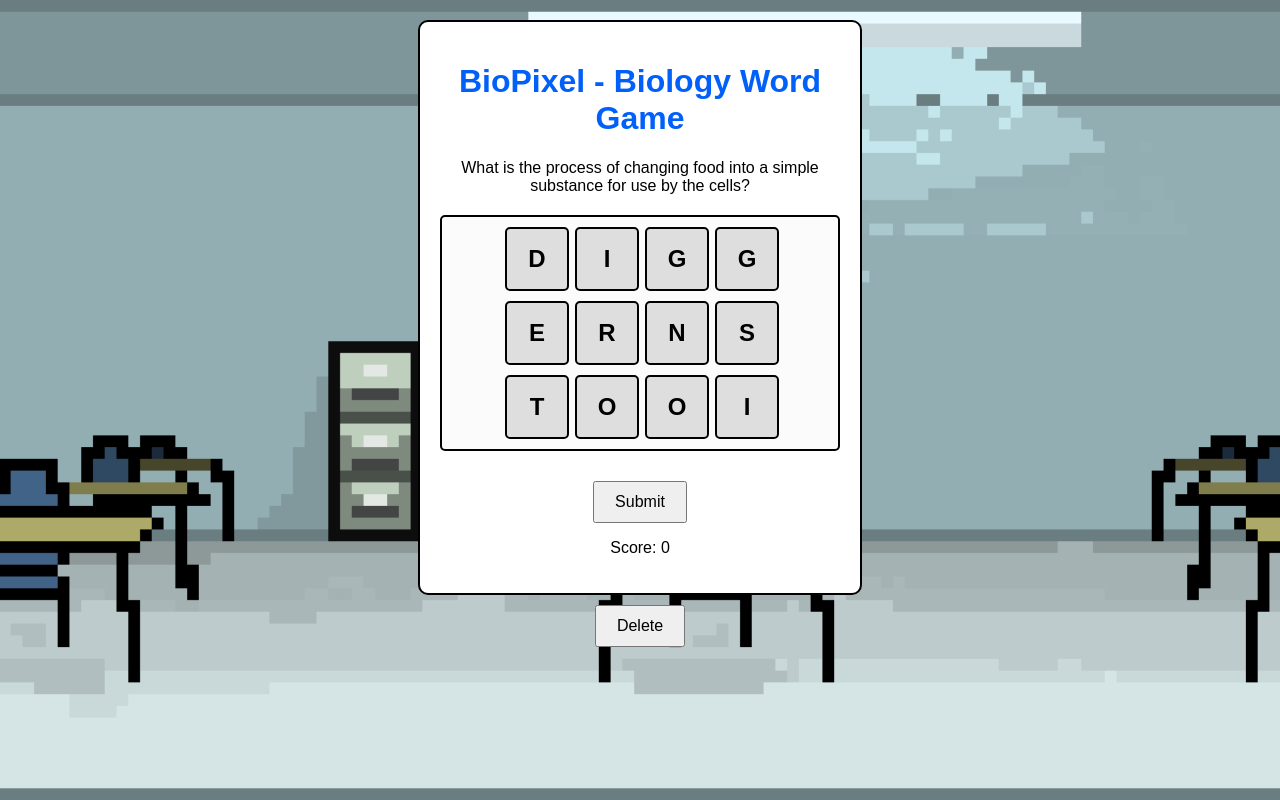
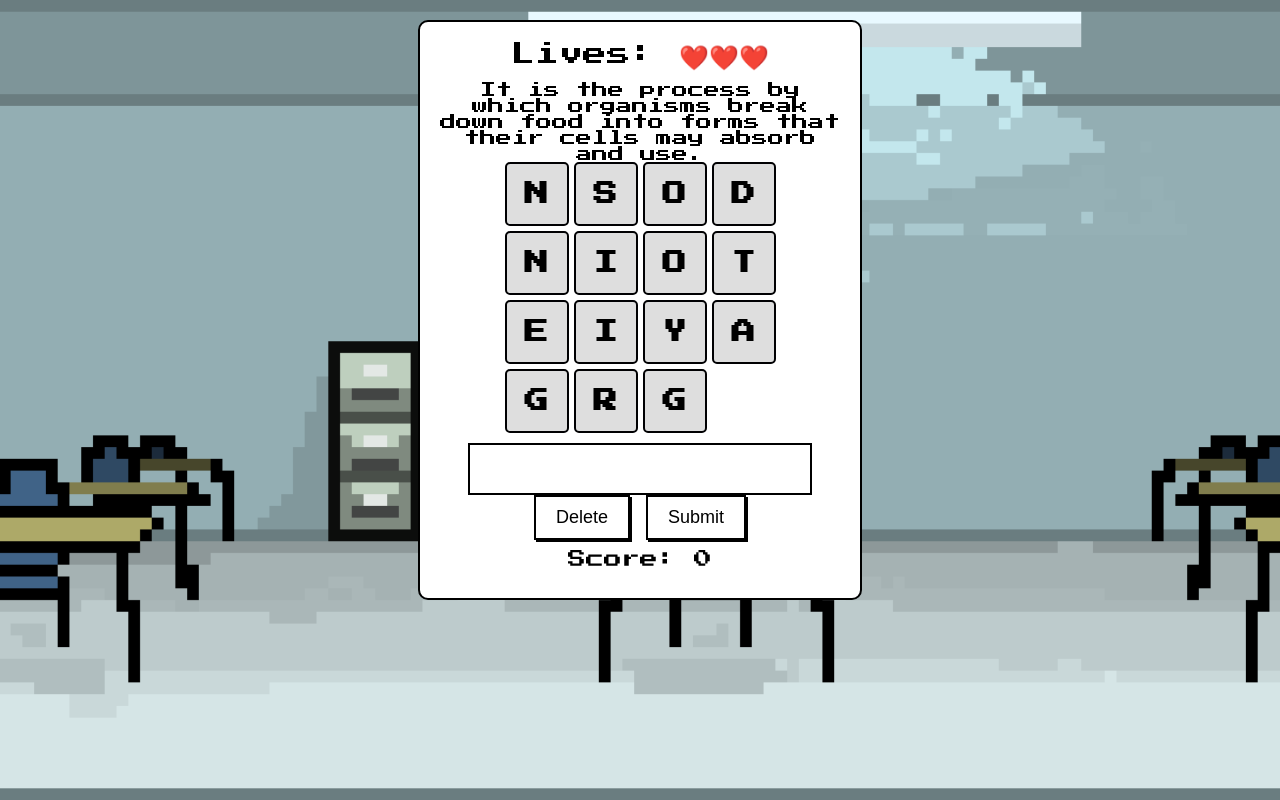
Before and after one commit to dorengggggggggggg/BioPixel-Game, a plain HTML site: page index.html in a window 1280 px wide. Both pictures are taken after a click on the button "Start Game". Drawn offline with Linux system fonts and the light colour scheme.

Commit message:
Updated HTML, CSS, and JS files

```diff
--- a/index.html
+++ b/index.html
@@ -3,40 +3,35 @@
 <head>
     <meta charset="UTF-8">
     <meta name="viewport" content="width=device-width, initial-scale=1.0">
-    <title>BioPixel - Biology Word Game</title>
+    <title>BioPixel</title>
     <link rel="stylesheet" href="style.css">
+    <link href="https://fonts.googleapis.com/css2?family=Press+Start+2P&display=swap" rel="stylesheet">
 </head>
 <body>
-    <div id="game-container">
-        <h1>BioPixel - Biology Word Game</h1>
-        <p id="question">Click letters to form the correct word:</p>
-        <div id="letter-grid"></div>
-        <p id="selected-word"></p>
-        <button onclick="submitAnswer()">Submit</button>
-        <p id="feedback"></p>
-        <p>Score: <span id="score">0</span></p>
-    </div>
-    <script src="script.js"></script>
-</body>
-</html>
-<body>
-    <!-- Start Screen -->
-    <div id="start-screen">
-        <h1>Welcome to BioPixel!</h1>
-        <button onclick="startGame()">Start Game</button>
+    <!-- Welcome Screen -->
+    <div id="welcome-container">
+        <h1>Welcome to BioPixel</h1>
+        <button id="start-button">Start Game</button>
     </div>
 
-    <!-- Game Container (Initially Hidden) -->
-    <div id="game-container">
-        <h1>BioPixel - Biology Word Game</h1>
-        <p id="question">Click letters to form the correct word:</p>
+    <!-- Game Screen -->
+    <div id="game-container" style="display: none;">
+        <div id="lives-container">❤️❤️❤️</div>
+        <div id="question"></div>
         <div id="letter-grid"></div>
-        <p id="selected-word"></p>
-        <button onclick="submitAnswer()">Submit</button>
-        <p id="feedback"></p>
-        <p>Score: <span id="score">0</span></p>
+
+        <!-- Answer Box (Readonly para hindi manually input) -->
+        <input type="text" id="answer-box" readonly>
+
+        <!-- Buttons -->
+        <button id="delete-button">Delete</button>
+        <button id="submit-button">Submit</button>
+
+        <!-- Score & Feedback -->
+        <div id="score">Score: 0</div>
+        <div id="feedback"></div>
     </div>
 
     <script src="script.js"></script>
 </body>
-<button onclick="deleteLetter()">Delete</button>
+</html>
--- a/script.js
+++ b/script.js
@@ -1,127 +1,160 @@
+document.addEventListener("DOMContentLoaded", function () {
+    const startButton = document.getElementById("start-button");
+    const welcomeContainer = document.getElementById("welcome-container");
+    const gameContainer = document.getElementById("game-container");
+    const questionText = document.getElementById("question");
+    const letterGrid = document.getElementById("letter-grid");
+    const scoreDisplay = document.getElementById("score");
+    const livesDisplay = document.getElementById("lives-container");
+    const feedback = document.getElementById("feedback");
+    const deleteButton = document.getElementById("delete-button");
+    const submitButton = document.getElementById("submit-button");
+    const answerBox = document.getElementById("answer-box");
+
     const questions = [
-    // Easy Mode
-    { question: "What is the process of changing food into a simple substance for use by the cells?", answer: "DIGESTION" },
-    { question: "Which system is responsible for the exchange of oxygen and carbon dioxide between the air and the cells?", answer: "RESPIRATORYSYSTEM" },
-    { question: "A complex communication network in the body, responsible for receiving, processing and responding to stimuli, controlling bodily functions, and enabling thoughts, feelings, and actions.", answer: "NERVOUSSYSTEM" },
-    { question: "Pumps blood throughout the body, supplying oxygen and nutrients to tissues and organs.", answer: "HEART" },
-    { question: "Where does the exchange of gases take place?", answer: "LUNGS" },
-    { question: "A complex network of cells, tissues, and organs that defends the body against infections and diseases by recognizing and destroying harmful substances and abnormal cells.", answer: "IMMUNESYSTEM" },
-    { question: "Used by aquatic animals to facilitate gas exchange.", answer: "GILLS" },
-    { question: "Which gas is essential for animals to survive?", answer: "OXYGEN" },
-    { question: "A fluid that carries oxygen, nutrients, hormones, and waste products.", answer: "BLOOD" },
-    { question: "The majority of nutrient absorption occurs in the _____", answer: "SMALLINTESTINE" },
-
-    // Medium Mode
-    { question: "The inside of the small intestine is lined with millions of hair-like projections called ___", answer: "VILLI" },
-    { question: "Moves from the blood capillaries into the alveoli to be exhaled.", answer: "CARBONDIOXIDE" },
-    { question: "The exchange of oxygen and carbon dioxide between the blood and body cells.", answer: "INTERNALRESPIRATION" },
-    { question: "A network of tubes that carry blood throughout the body.", answer: "BLOODVESSELS" },
-    { question: "Refers to the ability of the body to remain in a stable internal environment despite the fluctuations in the external world.", answer: "HOMEOSTASIS" },
-    { question: "Tiny blood vessels where the exchange of oxygen, nutrients, and waste products occurs between the blood and the tissues.", answer: "CAPILLARIES" },
-    { question: "Which organ plays a crucial role in maintaining the balance of water, salt, and other substances in the body fluids that surround cells?", answer: "KIDNEY" },
-    { question: "The kidneys filter waste products to the blood, including urea, excess water, and electrolytes. These waste products are then excreted in a form of ___________", answer: "URINE" },
-    { question: "What is called the chemical messengers produced by glands that travel through the bloodstream to regulate various bodily functions, including growth, development, metabolism, and reproduction?", answer: "HORMONES" },
-
-    // Hard Mode
-    { question: "Consequences of failing homeostasis.", answer: "DEATHANDDISEASE" },
-    { question: "An overreaction of the immune system to harmless substances.", answer: "ALLERGY" },
-    { question: "This is a more specific and long-lasting immune response that develops over time through exposure to pathogens.", answer: "ADAPTIVEIMMUNITY" },
-    { question: "What is the hormone that prepares the body for 'fight or flight' situations?", answer: "ADRENALINE" },
-    { question: "Controls involuntary functions like heart rate, digestion, and breathing.", answer: "AUTONOMICNERVOUSSYSTEM" },
-    { question: "Also known as the body's 'blood cell factory,' producing red blood cells, white blood cells, and platelets, which are essential for oxygen transport, fighting infection, and blood clotting.", answer: "BONEMARROW" },
-    { question: "What is it called when the body maintains water and salt balance?", answer: "OSMOREGULATION" }
+        { question: "It is the process by which organisms break down food into forms that their cells may absorb and use.", answer: "digestion" },
+        { question: "It is the biological structure within an organism that acts as protection against diseases.", answer: "immune system" },
+        { question: "Which organ produces the hormone glucagon and insulin?", answer: "pancreas" },
+        { question: "The process by which wastes are eliminated from the body of an animal is called ________.", answer: "excretion" },
+        { question: "These are signaling proteins produced by body cells when being attacked by pathogens.", answer: "interferons" },
+        { question: "The two upper chambers of heart are called _______.", answer: "atria" },
+        { question: "What are the blood vessels that carry blood back to the heart?", answer: "veins" },
+        { question: "These are chemical signals by ductless (endocrine) gland that circulate blood to the target cell, tissue, or organ that is distant from the original endocrine gland.", answer: "hormones" },
+        { question: "Which part of the brain regulates body temperature, hunger, and thirst?", answer: "hypothalamus" },
+        { question: "Which organ is responsible for absorbing most of the nutrients from food?", answer: "smallintestine" },
+        { question: "Which hormone regulates growth and development during childhood and adolescence?", answer: "growthhormone" },
+        { question: "Which nerve cells transmit signals from the central nervous system to muscles and glands?", answer: "motorneurons" },,
+        { question: "Tiny blood vessels where the exchange of oxygen, nutrients, and waste products occurs between the blood and the tissues.", answer: "capillaries" },
+        { question: "It is the hormone that stimulates the production in mammary glands of lactating animals.", answer: "oxytocin" },
+        { question: "The process by which wastes are eliminated from the body of an animal is called?", answer: "Excretion" },
+        { question: "What are the three nitrogenous wastes produced from excretion?", answer: "Urea, uric acid, and creatinine" },
+        { question: "The management of water and solute concentrations in the body.", answer: "Osmoregulation" },
+        { question: "The excretory structure of mammals.", answer: "Bolus" },
+        { question: "Other term for partially-digested food.", answer: "Microvilli" },
+        { question: "The inside of the small intestine is lined with millions of hair-like projections called ____________.", answer: "Bodysurface" },
+        { question: "In earthworms (annelids) and flatworms (Platyhelminthes) the respiration occurs in their ____________.", answer: "Gills" },
+        { question: "Used by aquatic animals to facilitate gas exchange.", answer: "Homeostasis" },
+        { question: "Refers to the ability of the body to remain a stable internal environment despite the fluctuations on the external world.", answer: "Urine" },
+        { question: "The kidneys filter waste products to the blood, including urea, excess water, and electrolytes. These waste products are then excreted in a form of ____________.", answer: "Allergy" }
     ];
 
+
     let currentQuestionIndex = 0;
+    let score = 0;
+    let lives = 3;
     let selectedLetters = "";
-let score = 0;
+
+    startButton.addEventListener("click", function () {
+        welcomeContainer.style.display = "none";
+        gameContainer.style.display = "block";
+        startGame();
+    });
+
+    function startGame() {
+        score = 0;
+        lives = 3;
+        currentQuestionIndex = 0;
+        scoreDisplay.innerText = `Score: ${score}`;
+        updateLives();
+        loadQuestion();
+    }
 
     function loadQuestion() {
-    document.getElementById("question").innerText = questions[currentQuestionIndex].question;
-    generateLetterGrid(questions[currentQuestionIndex].answer);
+        if (lives <= 0) {
+            showGameOver();
+            return;
+        }
+        if (currentQuestionIndex >= questions.length) {
+            alert("🎉 Congratulations! You completed the game.");
+            restartGame();
+            return;
+        }
+        let currentQuestion = questions[currentQuestionIndex];
+        questionText.innerText = currentQuestion.question;
+        generateLetterGrid(currentQuestion.answer);
     }
 
     function generateLetterGrid(answer) {
-    let grid = document.getElementById("letter-grid");
-    grid.innerHTML = "";
-    let letters = answer.replace(/ /g, "").split(""); // Remove spaces when creating grid
+        letterGrid.innerHTML = "";
+        selectedLetters = "";
+        answerBox.value = "";
 
-    // Add random extra letters to increase difficulty
-    const extraLetters = "ABCDEFGHIJKLMNOPQRSTUVWXYZ";
-    while (letters.length < 12) {
-        letters.push(extraLetters[Math.floor(Math.random() * extraLetters.length)]);
+        let letters = answer.toUpperCase().split("");
+        let additionalLetters = "ABCDEFGHIJKLMNOPQRSTUVWXYZ";
+
+        while (letters.length < 15) {
+            let randomLetter = additionalLetters[Math.floor(Math.random() * additionalLetters.length)];
+            letters.push(randomLetter);
         }
 
-    // Shuffle letters randomly
         letters = letters.sort(() => Math.random() - 0.5);
 
         letters.forEach(letter => {
             let div = document.createElement("div");
             div.classList.add("letter");
             div.innerText = letter;
-        div.onclick = () => selectLetter(div);
-        grid.appendChild(div);
+            div.onclick = () => toggleLetter(div);
+            letterGrid.appendChild(div);
         });
     }
 
-function selectLetter(element) {
-    if (!element.classList.contains("selected")) {
-        element.classList.add("selected");
-        selectedLetters += element.innerText;
-        document.getElementById("selected-word").innerText = selectedLetters;
+    function toggleLetter(div) {
+        if (div.classList.contains("selected")) {
+            div.classList.remove("selected");
+            selectedLetters = selectedLetters.replace(div.innerText, "");
+        } else {
+            div.classList.add("selected");
+            selectedLetters += div.innerText;
+        }
+        answerBox.value = selectedLetters;
+    }
+
+    function clearSelection() {
+        selectedLetters = "";
+        answerBox.value = "";
+        document.querySelectorAll(".letter.selected").forEach(div => {
+            div.classList.remove("selected");
+        });
+    }
+
+    function checkAnswer() {
+        if (selectedLetters.toLowerCase() === questions[currentQuestionIndex].answer.toLowerCase()) {
+            score += 10;
+            scoreDisplay.innerText = `Score: ${score}`;
+            feedback.innerText = "✅ Correct!";
+            feedback.style.color = "green";
+            currentQuestionIndex++;
+            setTimeout(() => {
+                feedback.innerText = "";
+                loadQuestion();
+            }, 1000);
+        } else {
+            lives--;
+            feedback.innerText = "❌ Wrong!";
+            feedback.style.color = "red";
+            updateLives();
+            if (lives <= 0) {
+                setTimeout(showGameOver, 1000);
             }
         }
-
-function submitAnswer() {
-    let correctAnswer = questions[currentQuestionIndex].answer;
-
-    if (selectedLetters === correctAnswer) {
-        document.getElementById("feedback").innerText = "✅ Correct!";
-        score += 10;
-        document.getElementById("score").innerText = score;
-
-        // Move to the next question only if the answer is correct
-        if (currentQuestionIndex < questions.length - 1) {
-            currentQuestionIndex++;
-            selectedLetters = "";
-            loadQuestion();
-        } else {
-            document.getElementById("question").innerText = "🎉 Game Over! Final Score: " + score;
-            document.getElementById("letter-grid").innerHTML = "";
-        }
-    } else {
-        document.getElementById("feedback").innerText = "❌ Wrong! Try again.";
-
-        // 🔹 RESET selected letters so the user can try again
-        selectedLetters = "";
-        document.getElementById("selected-word").innerText = selectedLetters;
-
-        // 🔹 REMOVE the "selected" class from all letter buttons
-        let letters = document.querySelectorAll(".letter");
-        letters.forEach(letter => letter.classList.remove("selected"));
-    }
+        clearSelection();
     }
 
-
-
-
-function startGame() {
-    document.getElementById("start-screen").style.display = "none";
-    document.getElementById("game-container").style.display = "block";
-    loadQuestion();
+    function updateLives() {
+        let hearts = "❤️".repeat(lives) + "💔".repeat(3 - lives);
+        livesDisplay.innerText = `Lives: ${hearts}`;
     }
 
-// Start the game
-loadQuestion();
+    function showGameOver() {
+        alert(`Game Over! Your final score: ${score}`);
+        restartGame();
+    }
 
-function deleteLetter() {
-    if (selectedLetters.length > 0) {
-        selectedLetters = selectedLetters.slice(0, -1); // Remove last letter
-        document.getElementById("selected-word").innerText = selectedLetters;
+    function restartGame() {
+        gameContainer.style.display = "none";
+        welcomeContainer.style.display = "block";
+    }
 
-        let selectedDivs = document.querySelectorAll(".letter.selected");
-        if (selectedDivs.length > 0) {
-            selectedDivs[selectedDivs.length - 1].classList.remove("selected");
-        }
-    }
-}
+    deleteButton.addEventListener("click", clearSelection);
+    submitButton.addEventListener("click", checkAnswer);
+});
--- a/style.css
+++ b/style.css
@@ -1,15 +1,43 @@
+@import url('https://fonts.googleapis.com/css2?family=Press+Start+2P&display=swap');
+
+/* Main Body Styling */
 body {
-    font-family: Arial, sans-serif;
+    font-family: 'Press Start 2P', cursive;
     text-align: center;
     background-color: #627dbe;
+    background-image: url('R.png');
+    background-size: cover;
+    background-position: center;
+    background-repeat: no-repeat;
+    background-attachment: fixed;
+    color: #000;
     margin: 20px;
 }
 
-h1 {
-    color: #0060f9;
+/* Welcome Screen */
+#start-screen {
+    text-align: center;
+    margin-top: 50px;
 }
 
+#start-screen button,
+button {
+    padding: 10px 20px;
+    font-size: 18px;
+    cursor: pointer;
+    border: 2px solid black;
+    background-color: white;
+    box-shadow: 2px 2px 0px black;
+    transition: 0.3s;
+}
+
+button:hover {
+    background-color: #ddd;
+}
+
+/* Game Container */
 #game-container {
+    display: none; /* Nakatago muna sa simula */
     width: 400px;
     margin: auto;
     padding: 20px;
@@ -18,18 +46,44 @@ h1 {
     border-radius: 10px;
 }
 
+/* Lives Display */
+#lives-container {
+    font-size: 24px;
+    margin-bottom: 10px;
+}
+
+/* Letter Grid */
 #letter-grid {
     display: grid;
-    grid-template-columns: repeat(4, 60px);
-    grid-gap: 10px;
+    grid-template-columns: repeat(4, 1fr);
+    gap: 5px;
     justify-content: center;
-    margin: 20px auto;
-    padding: 10px;
-    border: 2px solid black;
-    border-radius: 5px;
-    background-color: rgb(251, 251, 251);
+    align-items: center;
+    width: fit-content;
+    margin: auto;
 }
 
+#letter-grid button {
+    font-family: 'Press Start 2P', cursive;
+    font-size: 14px;
+    text-transform: uppercase;
+    padding: 10px;
+    width: 50px;
+    height: 50px;
+    display: flex;
+    justify-content: center;
+    align-items: center;
+    border: 2px solid black;
+    background-color: white;
+    cursor: pointer;
+    box-shadow: 2px 2px 0px black;
+}
+
+#letter-grid button:hover {
+    background-color: #ddd;
+}
+
+/* Selected Letter Effect */
 .letter {
     width: 60px;
     height: 60px;
@@ -52,32 +106,26 @@ h1 {
     background-color: lightgreen;
 }
 
-button {
+/* Answer Box */
+#answer-box {
+    font-size: 24px;
+    text-align: center;
+    width: 80%;
+    padding: 10px;
+    border: 2px solid black;
+    background-color: white;
+    color: black;
     margin-top: 10px;
-    padding: 10px 20px;
-    font-size: 16px;
-    cursor: pointer;
-}
-body {
-    background-image: url('R.png');
-    background-size: cover;
-    background-position: center;
-    background-repeat: no-repeat;
-    background-attachment: fixed;
-    font-family: Arial, sans-serif;
-    text-align: center;
-    color: #000000;
-}
-#start-screen {
-    text-align: center;
-    margin-top: 50px;
 }
 
-#start-screen button {
-    padding: 10px 20px;
+/* Score & Feedback */
+#score {
+    margin-top: 10px;
     font-size: 18px;
-    cursor: pointer;
 }
-#game-container {
-    display: none; /* Hide game at the start */
+
+#feedback {
+    margin-top: 10px;
+    font-size: 16px;
+    font-weight: bold;
 }
```
Lines whose indentation alone changed are shown as unchanged.
